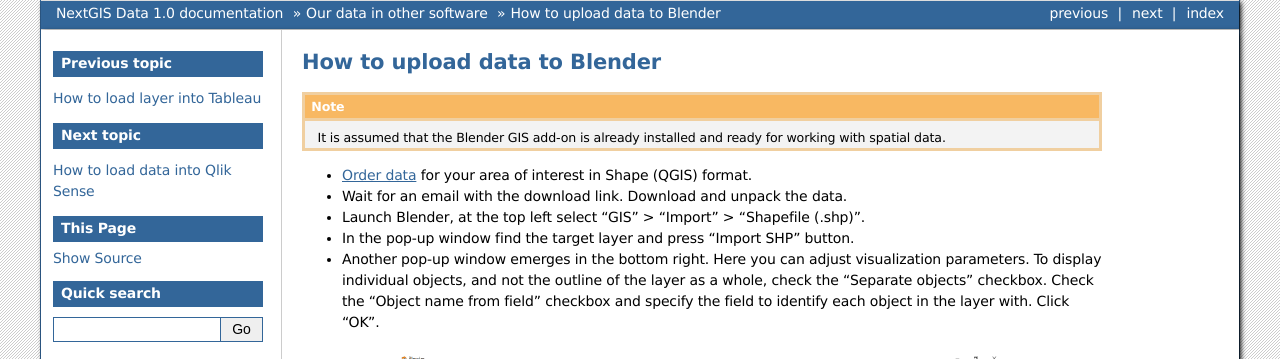
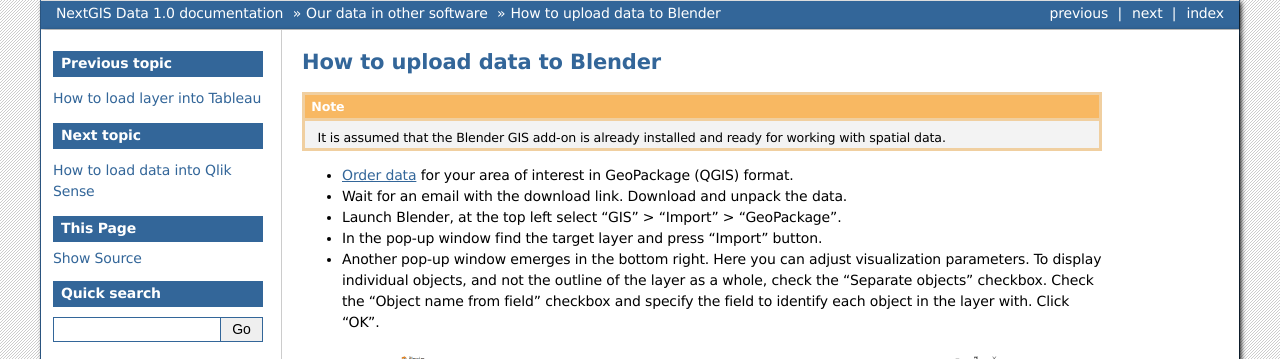
Before and after one commit to nextgis/docs_data, a Sphinx documentation site: the page built from source/blender.rst, in a window 1280 px wide. Shown: the top 359 px of the page. Built offline with Sphinx 7.4.7, drawn with Linux system fonts in a browser that asks for light colours; formulas are drawn with MathJax 3; pages that are not in the unit, such as notebooks, are missing from menus.

Commit message:
Update blender.rst
change recommended format

```diff
--- a/source/blender.rst
+++ b/source/blender.rst
@@ -7,10 +7,10 @@
    It is assumed that the Blender GIS add-on is already installed and ready for working with spatial data.
 
 
-* `Order data <https://data.nextgis.com/en/>`_ for your area of interest in Shape (QGIS) format.
+* `Order data <https://data.nextgis.com/en/>`_ for your area of interest in GeoPackage (QGIS) format.
 * Wait for an email with the download link. Download and unpack the data.
-* Launch Blender, at the top left select "GIS" > "Import" > "Shapefile (.shp)".
-* In the pop-up window find the target layer and press "Import SHP" button.
+* Launch Blender, at the top left select "GIS" > "Import" > "GeoPackage".
+* In the pop-up window find the target layer and press "Import" button.
 * Another pop-up window emerges in the bottom right. Here you can adjust visualization parameters. To display individual objects, and not the outline of the layer as a whole, check the "Separate objects" checkbox. Check the "Object name from field" checkbox and specify the field to identify each object in the layer with. Click "OK".
 
 .. figure:: _static/blender1.png
```
